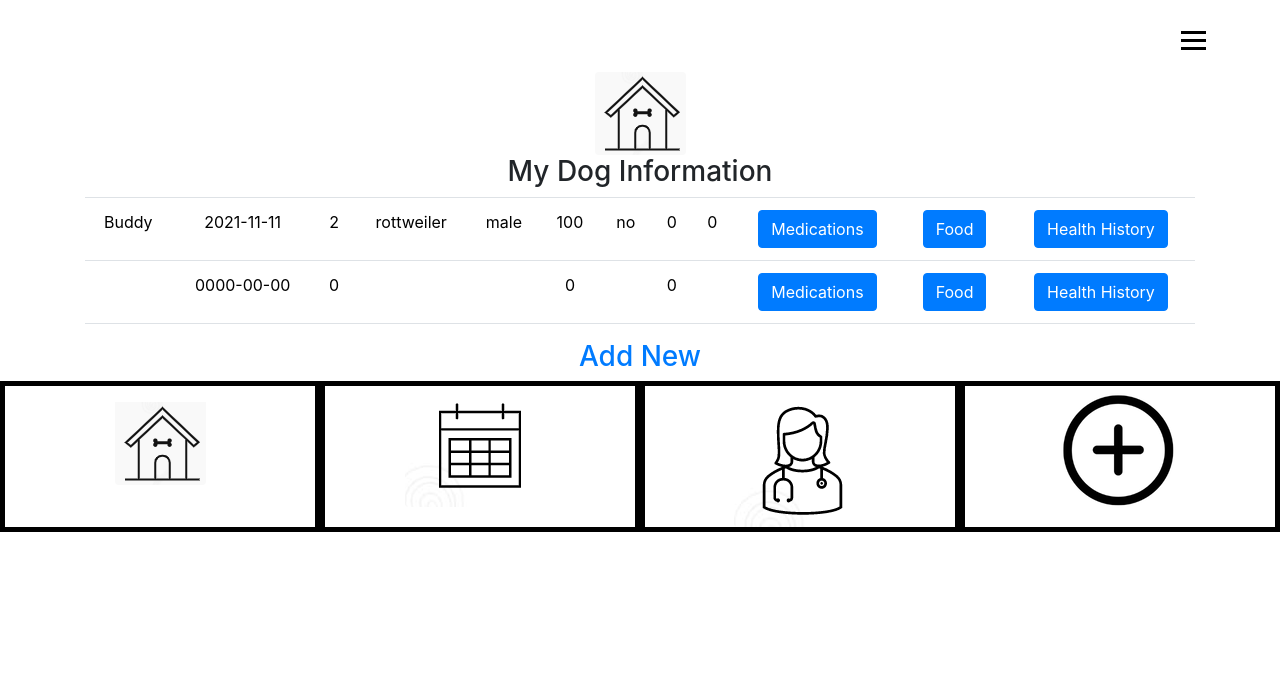
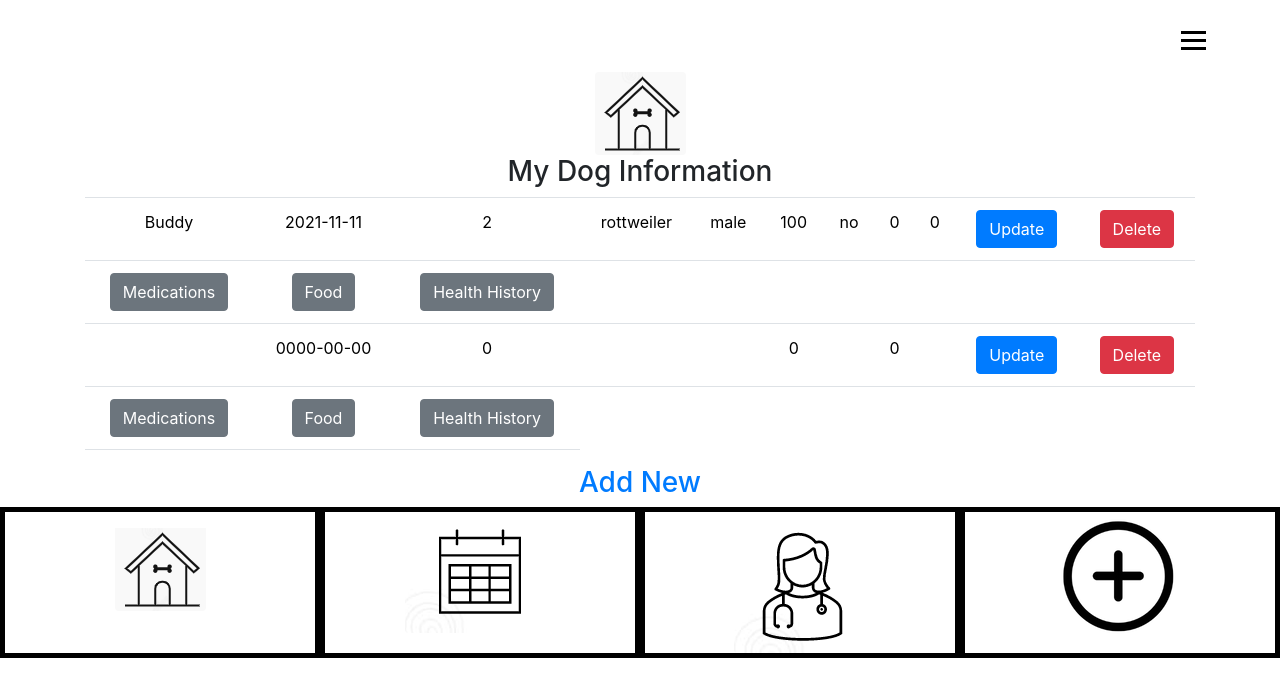
Before and after one commit to maxaeon/MyDogHealth, a PHP site: page /dog-view.php in a window 1280 px wide. Shown: the part 24-701 px from the top of the page. Run offline with PHP 8.4, Linux system fonts and the light colour scheme; data comes from the database, SQL or seed files in the repository.

Commit message:
Update dog-read.php

```diff
--- a/dog-read.php
+++ b/dog-read.php
@@ -36,10 +36,14 @@ include 'db.php';
    // echo '<td><a class="btn btn-primary" href="index.php?id=' . $row['DogId'] . '" role="button">Update</a></td>';
       }
     //echo '<td><a class="btn btn-danger" href="dog-delete.php?id=' . $row['DogId'] . '" role="button">Delete</a></td>';
-    echo '<td><a class="btn btn-primary" href="medication-view.php?id=' . $row['DogId'] . '" role="button">Medications</a></td>';
-    echo '<td><a class="btn btn-primary" href="food-view.php?id=' . $row['DogId'] . '" role="button">Food</a></td>';
-    echo '<td><a class="btn btn-primary" href="condition-view.php?id=' . $row['DogId'] . '" role="button">Health History</a></td>';
+
+    echo '<td><a class="btn btn-primary" href="" role="button">Update</a></td>';
+    echo '<td><a class="btn btn-danger" href="" role="button">Delete</a></td>';
     echo "</tr>";
+    echo '<td><a class="btn btn-secondary" href="medication-view.php?id=' . $row['DogId'] . '" role="button">Medications</a></td>';
+    echo '<td><a class="btn btn-secondary" href="food-view.php?id=' . $row['DogId'] . '" role="button">Food</a></td>';
+    echo '<td><a class="btn btn-secondary" href="condition-view.php?id=' . $row['DogId'] . '" role="button">Health History</a></td>';
+    echo "</tr>";    echo "</tr>";
   }
   $conn->close();
 ?>
```
